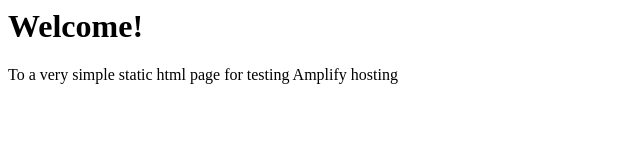
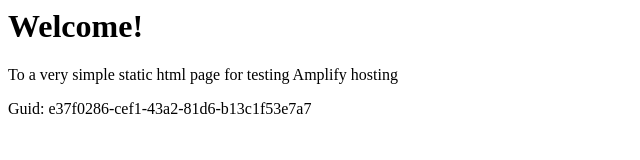
Before and after one commit to aws-aemilia-hkg/Github-PR-Commit-Integration-Test-DoNotTouch-v1-preprod-ap-east-1, a website: page src/index.html in a window 1280 px wide. Shown: the whole page, without its empty margins (0-640 px from the left). Drawn offline with Linux system fonts and the light colour scheme.

Commit message:
commit from integ tests

```diff
--- a/src/index.html
+++ b/src/index.html
@@ -1,3 +1,5 @@
+
+
 <html lang="en">
 
 <head>
@@ -10,6 +12,6 @@
 <body>
     <h1>Welcome!</h1>
     <p>To a very simple static html page for testing Amplify hosting</p>
-</body>
+    <p>Guid: e37f0286-cef1-43a2-81d6-b13c1f53e7a7</p></body>
 
 </html>
```
